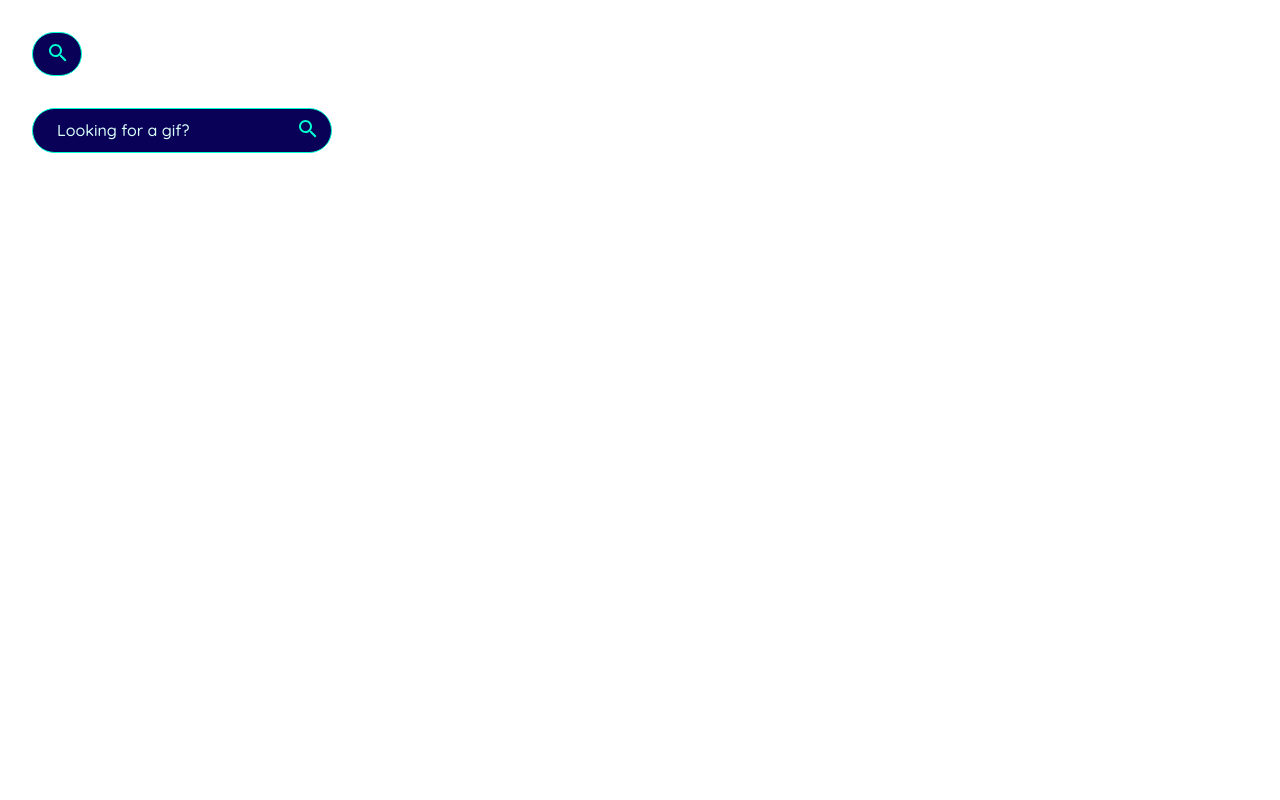
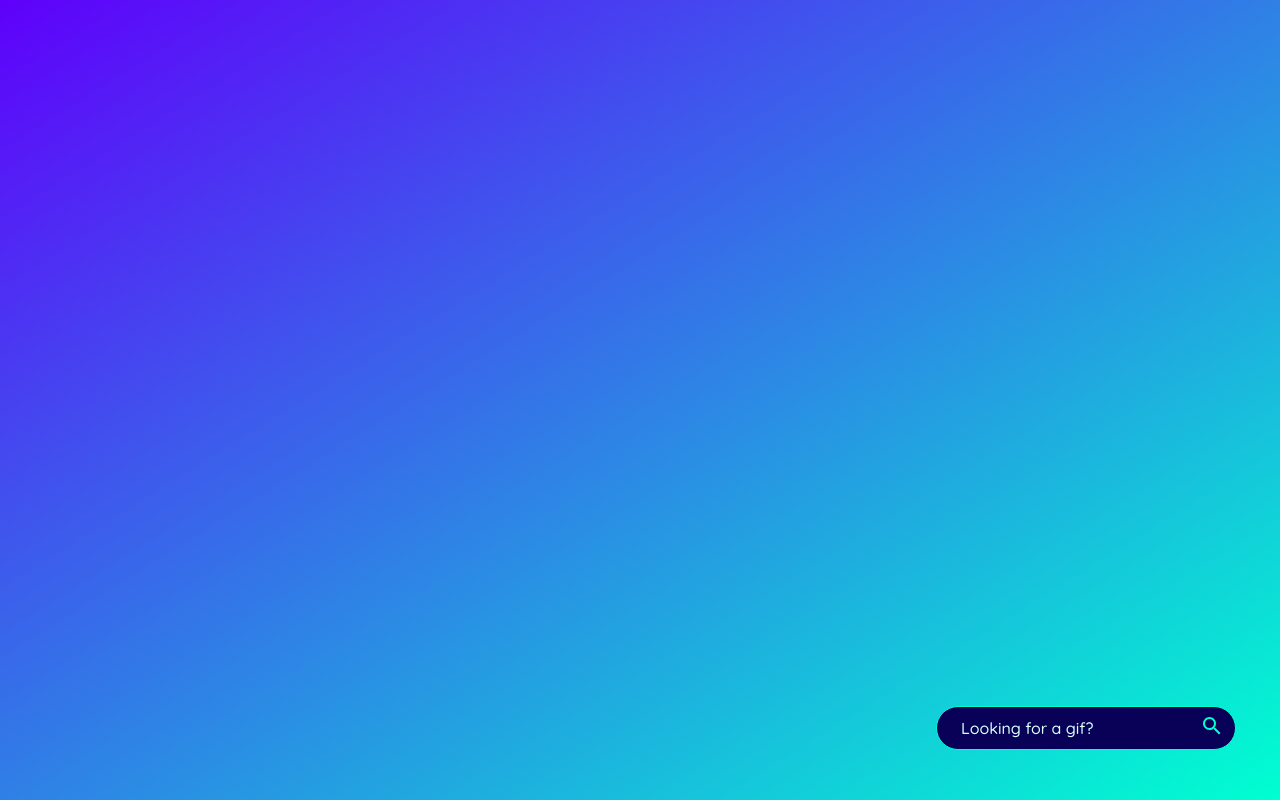
Before and after one commit to phronesys/tenor-angular, an Angular app: page / in a window 1280 px wide. Built offline with nearby package versions, Linux system fonts and the light colour scheme.

Commit message:
enhance: add background

```diff
--- a/src/app/app.component.html
+++ b/src/app/app.component.html
@@ -1,4 +1,7 @@
 <div id="app-root">
-  <app-input (onKeyup)="appInput($event)"></app-input>
-  <app-input (onKeyup)="appInput($event)" [open]="true"></app-input>
+  <app-input
+    class="main-input"
+    (onSearch)="inputSearch($event)"
+    [open]="true"
+  ></app-input>
 </div>
--- a/src/app/app.component.sass
+++ b/src/app/app.component.sass
@@ -1,5 +1,11 @@
 #app-root
-  margin: 2rem
+  height: 100vh
   display: flex
   flex-direction: column
   gap: 2rem
+  background: linear-gradient(to right bottom, var(--color-secondary) 0%, var(--color-tertiary) 100%)
+
+  .main-input
+    position: fixed
+    bottom: 50px
+    right: 20px
--- a/src/app/app.component.ts
+++ b/src/app/app.component.ts
@@ -5,7 +5,7 @@ import { Component } from '@angular/core';
   styleUrls: ['./app.component.sass']
 })
 export class AppComponent {
-  appInput(value: any) {
+  inputSearch(value: any) {
     console.log(value);
   }
 }
```
